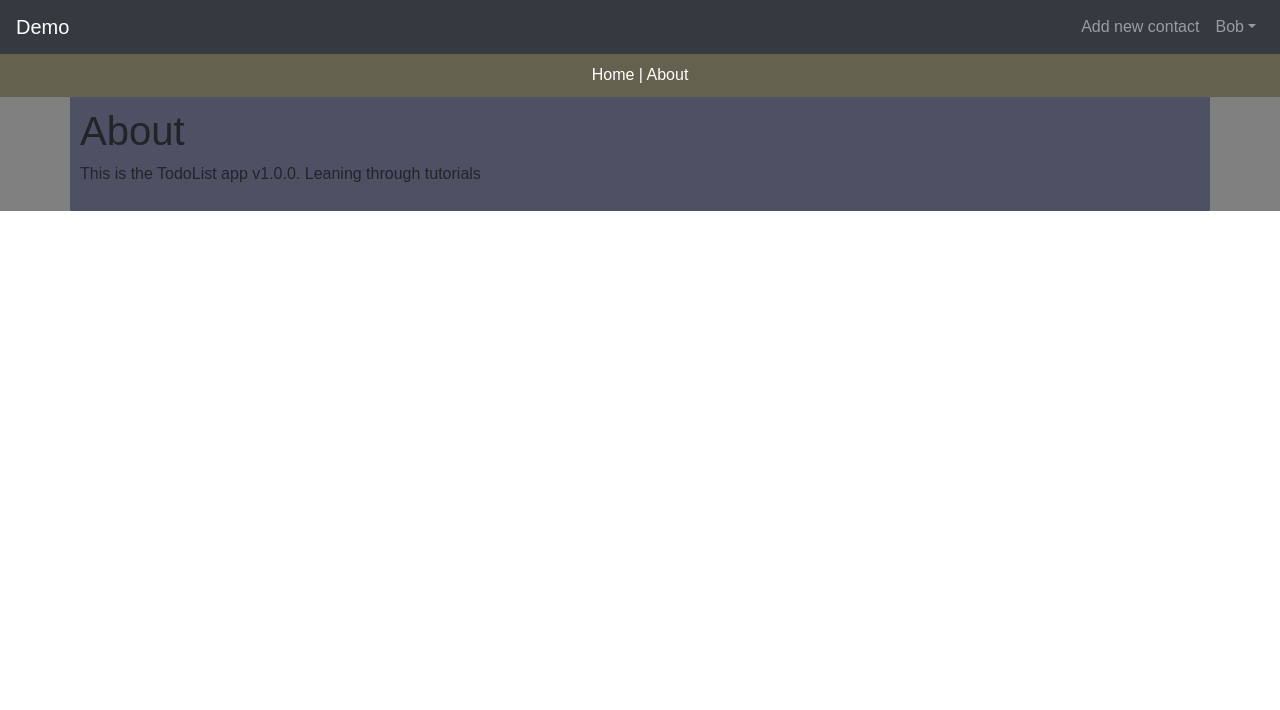
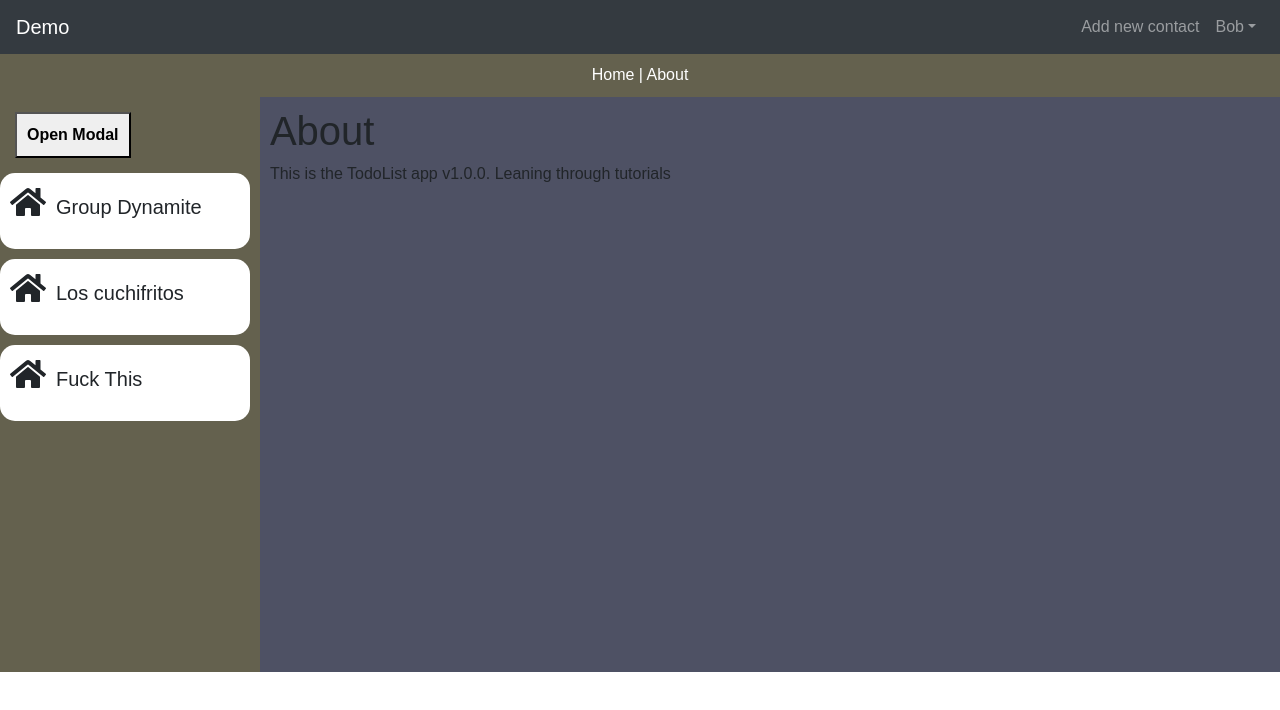
Before and after one commit to TheParodicts/Abandoned_Initial_ChatUI, a React (Create React App) app: page /about in a window 1280 px wide. Shown: the top 710 px of the page. Built offline with nearby package versions, Linux system fonts and the light colour scheme.

Commit message:
added groups and modal for creating groups. Still needs some love

```diff
--- a/package.json
+++ b/package.json
@@ -3,6 +3,9 @@
   "version": "0.1.0",
   "private": true,
   "dependencies": {
+    "@fortawesome/fontawesome-svg-core": "^1.2.14",
+    "@fortawesome/free-solid-svg-icons": "^5.7.1",
+    "@fortawesome/react-fontawesome": "^0.1.4",
     "bootstrap": "^4.2.1",
     "font-awesome": "^4.7.0",
     "jquery": "^1.9.1",
--- a/src/App.css
+++ b/src/App.css
@@ -18,9 +18,22 @@ a {
   background-color: #808080;
 }
 
-.container {
+.bodyContainer {
+  display: flex;
+  flex-direction: row;
+}
+
+.MessageContainer {
   padding: 10px;
   background-color: #4e5164;
+  flex-grow: 10
+}
+
+.sideBarContainer {
+  background-color: #64614e;
+  width: 200px;
+  height: 575px;
+  flex-grow: 1;
 }
 
 .btn {
--- a/src/App.js
+++ b/src/App.js
@@ -1,9 +1,12 @@
 import React, { Component } from 'react';
 import { BrowserRouter as Router, Route } from 'react-router-dom';
 import Messages from './components/Messages';
+import Groups from './components/Groups';
 import Header from './components/layout/Header';
+import Modal from './components/Modal';
 import AddMessage from './components/AddMessage';
 import About from './components/pages/About';
+
 import uuid from 'uuid';
 import './App.css';
 
@@ -23,7 +26,6 @@ class App extends Component {
           date: '12/apr/2018',
           body: 'Hey there',
           key: 'friend',
-          show: false
         },
         {
           id: uuid.v4(),
@@ -31,7 +33,6 @@ class App extends Component {
           date: '12/apr/2018',
           body: 'what up',
           key: 'friend',
-          show: false
         },
         {
           id: 3,
@@ -39,12 +40,27 @@ class App extends Component {
           date: '12/apr/2018',
           body: 'Hey',
           key: 'self',
-          show: false
         }
       ],
-      searchText: '',
-      searchResult: [],
-      contactList: [],
+
+      groups: [
+        {
+          id: 1,
+          name: 'Group Dynamite',
+          photo: ''
+        },
+        {
+          id: 2,
+          name: 'Los cuchifritos',
+          photo: ''
+        },
+        {
+          id: 3,
+          name: 'Fuck This',
+          photo: ''
+        }
+    ],
+    show: false
     }
   }
 
@@ -67,6 +83,19 @@ class App extends Component {
     this.setState({ show: true });
   }
 
+
+      openModalHandler = () => {
+          this.setState({
+              isShowing: true
+          });
+      }
+
+      closeModalHandler = () => {
+          this.setState({
+              isShowing: false
+          });
+      }
+
   render() {
     return (
       <Router>
@@ -75,20 +104,36 @@ class App extends Component {
         <NavMenu onClick={this.handleShow} />
         <Header />
           </div>
-        <div className="container">
-        <Route exact path="/" render={ props => (
-          <React.Fragment>
+        <div className="bodyContainer">
+        <div className="sideBarContainer">
+        <div>
+            { this.state.isShowing ? <div onClick={this.closeModalHandler} className="back-drop"></div> : null }
+        <button className="open-modal-btn" onClick={this.openModalHandler}>Open Modal</button>
 
-          <div style={{ height: '500px' }}>
-            <Messages messages={this.state.messages} />
+        <Modal
+            className="modal"
+            show={this.state.isShowing}
+            close={this.closeModalHandler}>
+                Maybe aircrafts fly very high because they don't want to be seen in plane sight?
+        </Modal>
+
           </div>
+          <Groups groups={this.state.groups} />
+        </div>
+        <div className="MessageContainer">
+          <Route exact path="/" render={ props => (
+            <React.Fragment>
+              <div style={{ height: '500px' }}>
+                <Messages messages={this.state.messages} />
+              </div>
+              <div>
+                <AddMessage addMessage={this.addMessage} />
+              </div>
 
-          <div>
-            <AddMessage addMessage={this.addMessage} />
-          </div>
           </React.Fragment>
          )} />
          <Route path="/about" component={About} />
+        </div>
         </div>
       </div>
       </Router>
--- /dev/null
+++ b/src/components/GroupItem.js
@@ -0,0 +1,60 @@
+import React, {Component} from 'react';
+import PropTypes from 'prop-types';
+
+import { FontAwesomeIcon } from '@fortawesome/react-fontawesome';
+import { faHome } from '@fortawesome/free-solid-svg-icons';
+
+export class GroupItem extends Component{
+  getStyle = () => {
+    return {
+      background: '#fff',
+      padding: '10px',
+      borderBottom: 'none',
+      borderRadius: '15px',
+      marginBottom: '10px',
+      marginRight: '10px',
+      textAlign: 'left'
+      }
+    }
+
+    titleStyle = () => {
+      return {
+        color: 'white',
+        padding: '2px',
+        borderBottom: 'none',
+        borderRadius: this.props.group.id === 3 ? '50px 15px 5px 10px': '15px 50px 10px 5px',
+        display: "flex",
+        flexDirection: "row"
+        }
+      }
+
+  render() {
+    const {id, name } = this.props.group;
+    return (
+      <div style={this.getStyle()}>
+        <FontAwesomeIcon icon={faHome} size="2x" />
+        <label style={{padding: "10px", fontSize: "20px"}}>
+          {'  '}
+          { name }
+        </label>
+      </div>
+    )
+  }
+}
+
+// PropTypes
+GroupItem.propTypes = {
+  group: PropTypes.object.isRequired,
+}
+
+const btnStyle = {
+  background: '#ff0000',
+  color: '#fff',
+  border: 'none',
+  padding: '5px 9px',
+  borderRadius: '50%',
+  cursor: 'pointer',
+  float: 'right'
+}
+
+export default GroupItem;
--- /dev/null
+++ b/src/components/Groups.js
@@ -0,0 +1,17 @@
+import React, { Component } from 'react';
+import GroupItem from './GroupItem';
+
+class Groups extends Component {
+
+  render() {
+    return this.props.groups.map((group)=>(
+      <GroupItem  key={group.id} group={group} />
+    ));
+  }
+}
+
+// PropTypes
+
+
+
+export default Groups;
--- a/src/components/MessageItem.js
+++ b/src/components/MessageItem.js
@@ -6,12 +6,10 @@ export class MessageItem extends Component{
     return {
       background: this.props.message.id === 3 ?
       '#deb887':'#87ceeb',
-      padding: '5px',
-      borderBottom: 'none',
       borderRadius: this.props.message.id === 3 ? '50px 15px 5px 30px': '15px 50px 30px 5px',
       marginBottom: '10px',
       marginRight: '10px',
-      textAlign: this.props.message.id === 3 ? 'right':'left'
+      textAlign: this.props.message.id === 3 ? 'right':'left',
       }
     }
 
@@ -19,20 +17,33 @@ export class MessageItem extends Component{
       return {
         color: 'white',
         padding: '2px',
-        borderBottom: 'none',
         borderRadius: this.props.message.id === 3 ? '50px 15px 5px 10px': '15px 50px 10px 5px',
+        marginRight: '10px',
+        marginLeft: '10px',
+        marginBottom: '5px'
         }
       }
+
+    bodyStyle = () =>{
+      return {
+        color: 'black',
+        padding: '2px',
+        marginRight: '10px',
+        marginLeft: '10px',
+        fontSize: '20px',
+        marginTop: '5px',
+        marginBottom: '5px'
+      }
+    }
 
   render() {
     const {id, username, body} = this.props.message;
     return (
       <div style={this.getStyle()}>
-      <p>
-        {'  '}
         <p style={this.titleStyle() }>
-        { username + ': ' }<br />
+        { username + ': ' }
         </p>
+        <p style={ this.bodyStyle() }>
         { body }
       </p>
       </div>
--- /dev/null
+++ b/src/components/Modal.css
@@ -0,0 +1,97 @@
+.modal {
+  display: none; /* Hidden by default */
+  position: fixed; /* Stay in place front is invalid - may break your css so removed */
+  padding-top: 100px; /* Location of the box - don't know what this does?  If it is to move your modal down by 100px, then just change top below to 100px and remove this*/
+  left: 0;
+  right:0; /* Full width (left and right 0) */
+  top: 0;
+  bottom: 0; /* Full height top and bottom 0 */
+  overflow: auto; /* Enable scroll if needed */
+  background-color: rgb(0,0,0); /* Fallback color */
+  background-color: rgba(0,0,0,0.4); /* Black w/ opacity */
+  z-index: 9999; /* Sit on top - higher than any other z-index in your site*/
+}
+
+.modal-wrapper {
+    display: none;
+    position: fixed;
+    background: white;
+    border: 1px solid #d0cccc;
+    box-shadow: 0 5px 8px 0 rgba(0,0,0,0.2), 0 7px 20px 0 rgba(0,0,0,0.17);
+    margin: 100px auto 0;
+    transition: all .8s;
+    width: 60%;
+    z-index:99;
+}
+
+.modal-header {
+    background: #263238;
+    height: 40px;
+    line-height: 40px;
+    padding: 5px 20px;
+    text-align: right;
+}
+
+.modal-header h3 {
+    color: white;
+    float: left;
+    margin: 0;
+    padding: 0;
+}
+
+.modal-body {
+    padding: 10px 15px;
+    text-align: center;
+}
+
+.modal-footer {
+    background: #263238;
+    height: 35px;
+    padding: 15px;
+}
+
+.close-modal-btn {
+    color: white;
+    cursor: pointer;
+    float: right;
+    font-size: 30px;
+    margin: 0;
+}
+
+.close-modal-btn:hover {
+    color: black;
+}
+
+.btn-cancel, .btn-continue {
+    background: coral;
+    border: none;
+    color: white;
+    cursor: pointer;
+    font-weight: bold;
+    outline: none;
+    padding: 10px;
+}
+
+.btn-cancel {
+    background-color: #b71c1c;
+    float: left;
+}
+
+.btn-continue {
+    background-color: #1b5e20;
+    float: right;
+}
+
+.back-drop {
+    background-color: rgba(48, 49, 48, 0.42);
+    height: 100%;
+    position: fixed;
+    transition: all 1.3s;
+    width: 100%;
+}
+
+.open-modal-btn {
+    margin: 15px;
+    padding: 10px;
+    font-weight: bold;
+}
--- /dev/null
+++ b/src/components/Modal.js
@@ -0,0 +1,31 @@
+import React from 'react';
+
+import './Modal.css';
+
+const Modal = (props) => {
+    return (
+        <div>
+            <div className="modal-wrapper"
+                style={{
+                    transform: props.show ? 'translateY(0vh)' : 'translateY(-100vh)',
+                    opacity: props.show ? '1' : '0', display: 'block'
+                }}>
+                <div className="modal-header">
+                    <h3>Modal Header</h3>
+                    <span className="close-modal-btn" onClick={props.close}>×</span>
+                </div>
+                <div className="modal-body">
+                    <p>
+                        {props.children}
+                    </p>
+                </div>
+                <div className="modal-footer">
+                    <button className="btn-cancel" onClick={props.close}>CLOSE</button>
+                    <button className="btn-continue">CONTINUE</button>
+                </div>
+            </div>
+        </div>
+    )
+}
+
+export default Modal;
--- a/src/components/NavMenu.js
+++ b/src/components/NavMenu.js
@@ -52,7 +52,6 @@ class NavMenu extends Component {
               </NavItem>
             </Nav>
 
-
             {/* Pull right */}
             <Nav  navbar>
               <UncontrolledDropdown inNavbar>
```
Also changed, not shown: src/components/AddGroup.js (added, +66 -0 lines), src/components/SideBar.js (added), 1 other file (tests, documents, lock files or other folders).
